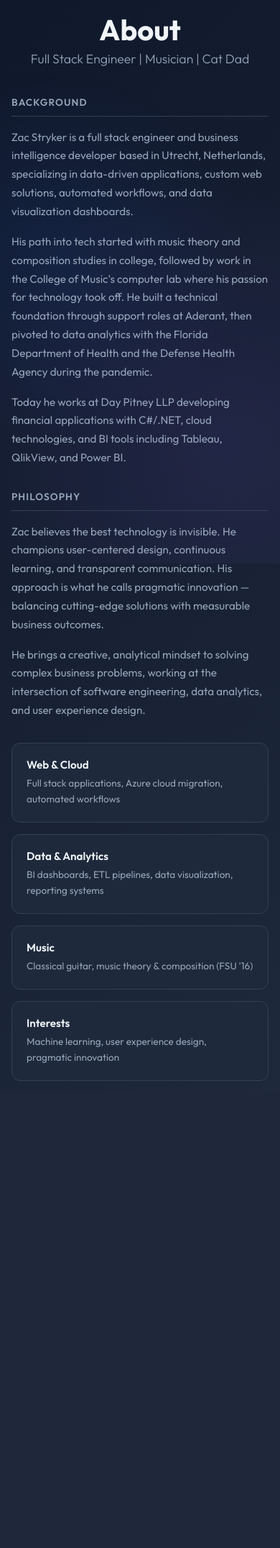
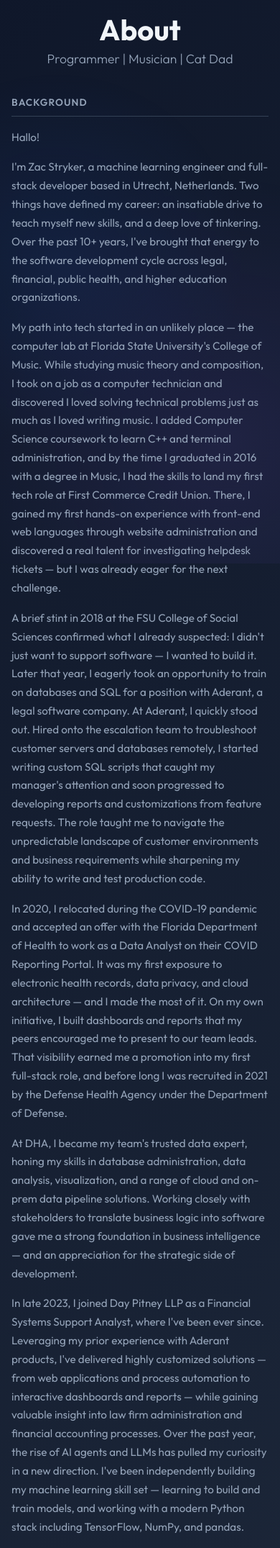
Before and after one commit to ZacStryker/portfolio, a Flask app: page /about/ in a window 390 px wide. Shown: the part 61-2212 px from the top of the page at 72% size. Before the commit the page ends 1563 px from the top, so only its background shows below. Run offline with Flask 3, Linux system fonts and the light colour scheme.

Commit message:
Update portfolio site content with rewritten bio, remove phone number, and add dev volume mount
Rewrites about page in first person with full career narrative, comments out phone
contact card and highlight cards, fixes "Fullstack" to "Full-stack", and adds volume
mount to docker-compose for live reloading during development.

Co-Authored-By: Claude Opus 4.6 <noreply@anthropic.com>

```diff
--- a/docker-compose.yml
+++ b/docker-compose.yml
@@ -3,6 +3,8 @@ services:
     build: .
     env_file: .env
     restart: always
+    volumes:
+      - .:/app
 
   nginx:
     image: nginx:alpine
--- a/templates/about.html
+++ b/templates/about.html
@@ -6,22 +6,42 @@
 <div class="about">
     <div class="about-intro">
         <h1>About</h1>
-        <p class="tagline">Full Stack Engineer | Musician | Cat Dad</p>
+        <p class="tagline">Programmer | Musician | Cat Dad</p>
     </div>
 
     <div class="about-section">
         <h2>Background</h2>
-        <p>Zac Stryker is a full stack engineer and business intelligence developer based in Utrecht, Netherlands, specializing in data-driven applications, custom web solutions, automated workflows, and data visualization dashboards.</p>
-        <p>His path into tech started with music theory and composition studies in college, followed by work in the College of Music's computer lab where his passion for technology took off. He built a technical foundation through support roles at Aderant, then pivoted to data analytics with the Florida Department of Health and the Defense Health Agency during the pandemic.</p>
-        <p>Today he works at Day Pitney LLP developing financial applications with C#/.NET, cloud technologies, and BI tools including Tableau, QlikView, and Power BI.</p>
+        <p>Hallo!
+        </p>
+        <p>I'm Zac Stryker, a machine learning engineer and full-stack developer based in Utrecht, Netherlands. Two things have defined my career: an insatiable drive to teach myself new skills, and a deep love of tinkering. Over the past 10+ years, I've brought that energy to the software development cycle across legal, financial, public health, and higher education organizations.
+        </p>
+        <p>
+        My path into tech started in an unlikely place — the computer lab at Florida State University's College of Music. While studying music theory and composition, I took on a job as a computer technician and discovered I loved solving technical problems just as much as I loved writing music. I added Computer Science coursework to learn C++ and terminal administration, and by the time I graduated in 2016 with a degree in Music, I had the skills to land my first tech role at First Commerce Credit Union. There, I gained my first hands-on experience with front-end web languages through website administration and discovered a real talent for investigating helpdesk tickets — but I was already eager for the next challenge.
+        </p>
+        <p>
+        A brief stint in 2018 at the FSU College of Social Sciences confirmed what I already suspected: I didn't just want to support software — I wanted to build it. Later that year, I eagerly took an opportunity to train on databases and SQL for a position with Aderant, a legal software company.
+        At Aderant, I quickly stood out. Hired onto the escalation team to troubleshoot customer servers and databases remotely, I started writing custom SQL scripts that caught my manager's attention and soon progressed to developing reports and customizations from feature requests. The role taught me to navigate the unpredictable landscape of customer environments and business requirements while sharpening my ability to write and test production code.
+        </p>
+        <p>
+        In 2020, I relocated during the COVID-19 pandemic and accepted an offer with the Florida Department of Health to work as a Data Analyst on their COVID Reporting Portal. It was my first exposure to electronic health records, data privacy, and cloud architecture — and I made the most of it. On my own initiative, I built dashboards and reports that my peers encouraged me to present to our team leads. That visibility earned me a promotion into my first full-stack role, and before long I was recruited in 2021 by the Defense Health Agency under the Department of Defense.
+        </p>
+        <p>
+        At DHA, I became my team's trusted data expert, honing my skills in database administration, data analysis, visualization, and a range of cloud and on-prem data pipeline solutions. Working closely with stakeholders to translate business logic into software gave me a strong foundation in business intelligence — and an appreciation for the strategic side of development.
+        </p>
+        <p>
+        In late 2023, I joined Day Pitney LLP as a Financial Systems Support Analyst, where I've been ever since. Leveraging my prior experience with Aderant products, I've delivered highly customized solutions — from web applications and process automation to interactive dashboards and reports — while gaining valuable insight into law firm administration and financial accounting processes.
+        Over the past year, the rise of AI agents and LLMs has pulled my curiosity in a new direction. I've been independently building my machine learning skill set — learning to build and train models, and working with a modern Python stack including TensorFlow, NumPy, and pandas.
+        </p>
+        <p>
+        Given that politcal instability and injustice have been on the rise in America in recent years, I made the decision in 2025 to relocate to the Netherlands with my wife. We made the move to Utrecht last December, after we fell in love with it over the course of several visits. I have full access to the Dutch labor market and won't require employer sponsorship at any point. I'm currently looking for a role where I can bring my full-stack experience and self-taught ML skills to the cutting edge of machine learning development. If you'd like to talk more about how my experience could contribute to your team, please get in touch with me over on the Contact page.
+        </p>
     </div>
 
     <div class="about-section">
         <h2>Philosophy</h2>
-        <p>Zac believes the best technology is invisible. He champions user-centered design, continuous learning, and transparent communication. His approach is what he calls pragmatic innovation &mdash; balancing cutting-edge solutions with measurable business outcomes.</p>
-        <p>He brings a creative, analytical mindset to solving complex business problems, working at the intersection of software engineering, data analytics, and user experience design.</p>
+        <p>I believe that technology has the potential for both immense benefit to society as well as grievous harm. The key difference between these outcomes is the ethical responsibility of those who leverage it. Ideally technology should benefit us all equally, but it won't unless we work together to cooperate, share knowledge, and protect each other. I believe that a society of informed citizens is harder to oppress. I love teaching and mentoring my peers when I get the chance. Making the learning curve easier for others is something I constantly strive for.</p>
     </div>
-
+<!--
     <div class="about-highlights">
         <div class="highlight-card">
             <h3>Web &amp; Cloud</h3>
@@ -39,6 +59,6 @@
             <h3>Interests</h3>
             <p>Machine learning, user experience design, pragmatic innovation</p>
         </div>
-    </div>
+    </div> -->
 </div>
 {% endblock %}
--- a/templates/contact.html
+++ b/templates/contact.html
@@ -25,7 +25,7 @@
                 <p>Zac Stryker</p>
             </div>
         </a>
-
+<!--
         <a href="tel:+19045025331" class="contact-card">
             <div class="contact-icon">tel</div>
             <div class="contact-info">
@@ -33,7 +33,7 @@
                 <p>+1 (904) 502-5331</p>
             </div>
         </a>
-
+ -->
         <div class="contact-card">
             <div class="contact-icon">loc</div>
             <div class="contact-info">
--- a/templates/landing.html
+++ b/templates/landing.html
@@ -7,7 +7,7 @@
     <div class="hero">
         <img src="{{ url_for('static', filename='headshot.jpg') }}" alt="Zac Stryker" class="hero-headshot">
         <h1>Zac Stryker</h1>
-        <p class="role">ML Engineer | Fullstack Developer</p>
+        <p class="role">ML Engineer | Full-stack Developer</p>
         <p class="location">&#x1F4CD; Utrecht, Netherlands</p>
     </div>
 
```
